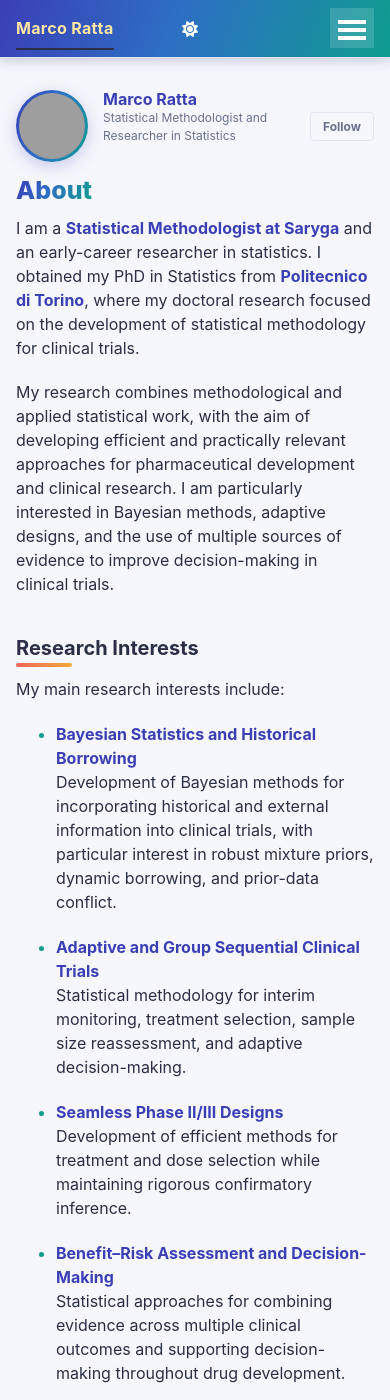
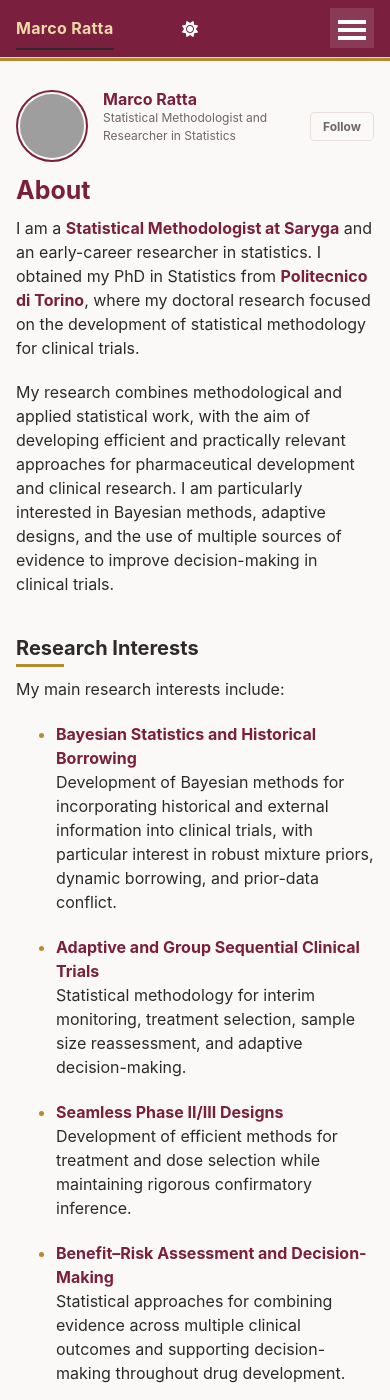
Before and after one commit to rattamarco97/rattamarco97.github.io, a Jekyll site: the page built from _pages/about.md, in a window 390 px wide and 1400 px high. Built offline with Jekyll 4.4.1, drawn with Linux system fonts in a browser that asks for light colours; a style sheet for code colours, icons or effects is not loaded.

Commit message:
Switch to bordeaux and gold palette

```diff
--- a/_sass/_custom.scss
+++ b/_sass/_custom.scss
@@ -1,69 +1,72 @@
 /* ==========================================================================
-   CUSTOM STYLE - Marco Ratta
-   Colourful layer on top of the default Academic Pages theme.
+   CUSTOM STYLE - Marco Ratta  (palette: bordeaux and gold)
+   Layer on top of the default Academic Pages theme.
    To go back to the original look, remove "custom" from assets/css/main.scss
    ========================================================================== */
 
 :root {
-  --mr-indigo      : #3b3fb6;
-  --mr-teal        : #0f9d8f;
-  --mr-coral       : #f0645a;
-  --mr-amber       : #f2a93b;
-  --mr-gradient    : linear-gradient(110deg, #3b3fb6 0%, #2d6fc4 45%, #0f9d8f 100%);
+  --mr-main        : #7a1f3d;
+  --mr-main-dark   : #5e1730;
+  --mr-gold        : #b88a2f;
   --mr-card-bg     : #ffffff;
-  --mr-card-shadow : 0 2px 10px rgba(40, 45, 110, 0.08);
-  --mr-tint        : #eef0fb;
+  --mr-card-shadow : 0 1px 6px rgba(80, 30, 45, 0.08);
+  --mr-tint        : #f3e3e7;
+  --mr-tint-text   : #5e1730;
+  --mr-header      : #7a1f3d;
+  --mr-title       : #7a1f3d;
 
-  --global-base-color                : #3b3fb6;
-  --global-bg-color                  : #f6f7fc;
-  --global-footer-bg-color           : #23265e;
-  --global-border-color              : #e1e4f2;
-  --global-link-color                : #2d5fc4;
-  --global-link-color-hover          : #0f9d8f;
-  --global-link-color-visited        : #4b4fc0;
+  --global-base-color                : #7a1f3d;
+  --global-bg-color                  : #fbf9f8;
+  --global-footer-bg-color           : #f1ebe9;
+  --global-border-color              : #e8dfdd;
+  --global-link-color                : #8f2648;
+  --global-link-color-hover          : #5e1730;
+  --global-link-color-visited        : #7a1f3d;
   --global-masthead-link-color       : #ffffff;
-  --global-masthead-link-color-hover : #ffe7a3;
-  --global-text-color                : #2b2f45;
-  --global-text-color-light          : #6b7090;
-  --global-thead-color               : #eef0fb;
+  --global-masthead-link-color-hover : #f0d9a8;
+  --global-text-color                : #2e2a2b;
+  --global-text-color-light          : #6f6567;
+  --global-thead-color               : #f3e3e7;
 }
 
 html[data-theme="dark"] {
-  --mr-card-bg     : #23263a;
-  --mr-card-shadow : 0 2px 10px rgba(0, 0, 0, 0.35);
-  --mr-tint        : #2c3050;
-  --mr-gradient    : linear-gradient(110deg, #2b2e8a 0%, #1f4f99 45%, #0b7a6f 100%);
+  --mr-main        : #e3a0b4;
+  --mr-main-dark   : #f0c3d0;
+  --mr-gold        : #d9b16a;
+  --mr-card-bg     : #2a2124;
+  --mr-card-shadow : 0 1px 6px rgba(0, 0, 0, 0.35);
+  --mr-tint        : #4a2731;
+  --mr-tint-text   : #f3d6de;
+  --mr-header      : #4e1427;
+  --mr-title       : #e8b4c4;
 
-  --global-base-color                : #8f93ff;
-  --global-bg-color                  : #171927;
-  --global-footer-bg-color           : #10121d;
-  --global-border-color              : #34384f;
-  --global-link-color                : #7fb2ff;
-  --global-link-color-hover          : #5fe0cf;
-  --global-link-color-visited        : #a9a2ff;
+  --global-base-color                : #e3a0b4;
+  --global-bg-color                  : #1d1719;
+  --global-footer-bg-color           : #161113;
+  --global-border-color              : #3d3134;
+  --global-link-color                : #eaa9bd;
+  --global-link-color-hover          : #f6d3dd;
+  --global-link-color-visited        : #d993a8;
   --global-masthead-link-color       : #ffffff;
-  --global-masthead-link-color-hover : #ffe7a3;
-  --global-text-color                : #e6e8f2;
-  --global-text-color-light          : #a6abc6;
-  --global-thead-color               : #2c3050;
+  --global-masthead-link-color-hover : #f0d9a8;
+  --global-text-color                : #ece6e7;
+  --global-text-color-light          : #b5a9ac;
+  --global-thead-color               : #4a2731;
 }
 
 /* ---------- Top bar ---------- */
 
 .masthead {
-  background: var(--mr-gradient);
-  border-bottom: none;
-  box-shadow: 0 2px 12px rgba(40, 45, 110, 0.25);
+  background: var(--mr-header);
+  border-bottom: 3px solid var(--mr-gold);
 }
 
 .masthead,
 .greedy-nav {
-  background-color: transparent;
+  background-color: var(--mr-header);
 }
 
 .greedy-nav {
-  background: transparent;
-
   a {
     color: var(--global-masthead-link-color);
     font-weight: 500;
@@ -74,9 +77,8 @@ html[data-theme="dark"] {
   }
 
   .visible-links a:before {
-    background: var(--mr-amber);
+    background: var(--mr-gold);
     height: 3px;
-    border-radius: 2px;
   }
 
   .masthead__menu-item--lg a {
@@ -89,7 +91,7 @@ html[data-theme="dark"] {
   }
 
   button {
-    background-color: rgba(255, 255, 255, 0.15);
+    background-color: rgba(255, 255, 255, 0.12);
   }
 
   .hidden-links {
@@ -119,26 +121,22 @@ html[data-theme="dark"] {
   height: auto;
   object-fit: cover;
   object-position: center 20%;
-  padding: 4px;
-  border: none;
-  background: var(--mr-gradient);
-  box-shadow: 0 4px 16px rgba(59, 63, 182, 0.25);
+  padding: 3px;
+  border: 3px solid var(--mr-main);
+  background: var(--global-bg-color);
 }
 
 @media (max-width: 1023px) {
   .author__avatar img {
     width: 72px;
-    padding: 3px;
+    padding: 2px;
+    border-width: 2px;
   }
 }
 
 .author__name {
-  color: var(--mr-indigo);
+  color: var(--mr-main);
   font-weight: 700;
-}
-
-html[data-theme="dark"] .author__name {
-  color: #b7b9ff;
 }
 
 .author__bio {
@@ -146,25 +144,14 @@ html[data-theme="dark"] .author__name {
 }
 
 .author__urls a:hover {
-  color: var(--mr-teal);
+  color: var(--mr-main);
 }
 
 /* ---------- Page titles and headings ---------- */
 
 .page__title {
-  display: inline-block;
-  font-weight: 800;
-  background: var(--mr-gradient);
-  -webkit-background-clip: text;
-  background-clip: text;
-  -webkit-text-fill-color: transparent;
-  color: var(--mr-indigo);
-}
-
-html[data-theme="dark"] .page__title {
-  background: linear-gradient(110deg, #a5a8ff 0%, #7fb2ff 45%, #5fe0cf 100%);
-  -webkit-background-clip: text;
-  background-clip: text;
+  color: var(--mr-title);
+  font-weight: 700;
 }
 
 .page__content h1,
@@ -185,10 +172,9 @@ html[data-theme="dark"] .page__title {
   position: absolute;
   left: 0;
   bottom: 0;
-  width: 56px;
-  height: 4px;
-  border-radius: 2px;
-  background: linear-gradient(90deg, var(--mr-coral), var(--mr-amber));
+  width: 48px;
+  height: 3px;
+  background: var(--mr-gold);
 }
 
 .archive hr {
@@ -196,15 +182,11 @@ html[data-theme="dark"] .page__title {
 }
 
 .page__content strong {
-  color: var(--mr-indigo);
-}
-
-html[data-theme="dark"] .page__content strong {
-  color: #c3c5ff;
+  color: var(--mr-main);
 }
 
 .page__content ul li::marker {
-  color: var(--mr-teal);
+  color: var(--mr-gold);
 }
 
 /* ---------- Links ---------- */
@@ -224,25 +206,16 @@ html[data-theme="dark"] .page__content strong {
 
 .archive .list__item .archive__item {
   background: var(--mr-card-bg);
-  border-left: 5px solid var(--mr-indigo);
-  border-radius: 10px;
+  border-left: 4px solid var(--mr-main);
+  border-radius: 0 6px 6px 0;
   box-shadow: var(--mr-card-shadow);
-  padding: 1.1em 1.4em 0.6em;
-  margin-bottom: 1.4em;
-  transition: transform 0.2s ease-in-out, box-shadow 0.2s ease-in-out;
+  padding: 1em 1.4em 0.5em;
+  margin-bottom: 1.3em;
+  transition: box-shadow 0.2s ease-in-out;
 
   &:hover {
-    transform: translateY(-2px);
-    box-shadow: 0 6px 20px rgba(40, 45, 110, 0.14);
+    box-shadow: 0 4px 16px rgba(80, 30, 45, 0.14);
   }
-}
-
-.archive .list__item:nth-of-type(3n+2) .archive__item {
-  border-left-color: var(--mr-teal);
-}
-
-.archive .list__item:nth-of-type(3n+3) .archive__item {
-  border-left-color: var(--mr-coral);
 }
 
 .archive__item-title {
@@ -254,7 +227,7 @@ html[data-theme="dark"] .page__content strong {
   }
 
   a:hover {
-    color: var(--global-link-color);
+    color: var(--mr-main);
   }
 }
 
@@ -267,12 +240,8 @@ html[data-theme="dark"] .page__content strong {
   padding: 0.1em 0.7em;
   border-radius: 999px;
   background: var(--mr-tint);
-  color: var(--mr-indigo);
+  color: var(--mr-tint-text);
   font-weight: 600;
-}
-
-html[data-theme="dark"] .archive .page__meta {
-  color: #c3c5ff;
 }
 
 /* The CV page lists items inside <ul>: keep them compact, no cards */
@@ -283,23 +252,11 @@ html[data-theme="dark"] .archive .page__meta {
   box-shadow: none;
   padding: 0;
   margin-bottom: 0.4em;
-  transform: none;
 }
 
 /* ---------- Footer ---------- */
 
 .page__footer {
   background: var(--global-footer-bg-color);
-  color: #c9cbe8;
-  border-top: 4px solid transparent;
-  border-image: var(--mr-gradient) 1;
-
-  a {
-    color: #ffffff;
-  }
-
-  .page__footer-follow strong,
-  .page__footer-copyright {
-    color: #c9cbe8;
-  }
+  border-top: 3px solid var(--mr-main);
 }
```
